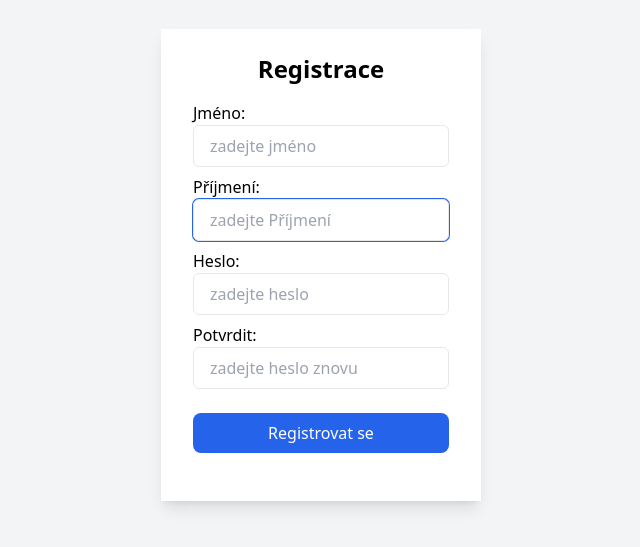
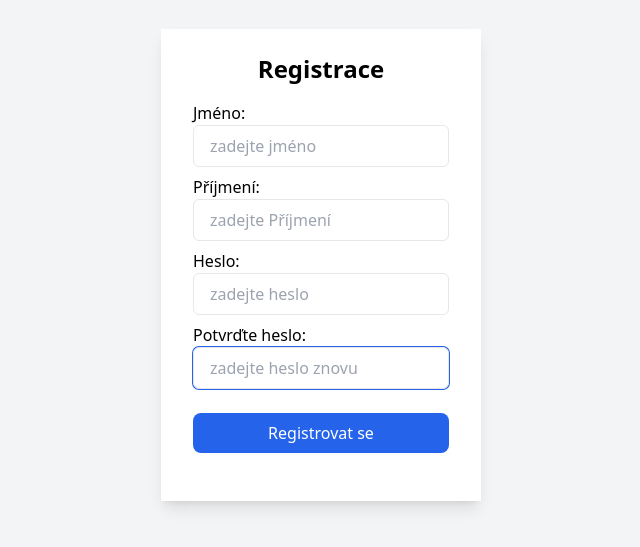
Before and after one commit to DDave98/VUT-FIT-BP-FE, a React (Create React App) app: page /register in a window 1280 px wide. Shown: the part 135-682 px from the top of the page, without its empty margins (319-959 px from the left). Built offline with nearby package versions, Linux system fonts and the light colour scheme.

Commit message:
fix some bugs

```diff
--- a/src/Pages/auth/RegisterPage.jsx
+++ b/src/Pages/auth/RegisterPage.jsx
@@ -11,18 +11,6 @@ const RegistrationPage = () =>
 {
     const userRef = useRef();
     const errRef = useRef();
-
-    const [name, setName] = useState('');
-    const [validName, setValidName] = useState(false);
-    const [userFocus, setUserFocus] = useState(false);
-
-    const [surname, setSurname] = useState('');
-    const [validSurname, setValidSurname] = useState(false);
-    const [surnameFocus, setSurnameFocus] = useState(false);
-
-    const [email, setEmail] = useState('');
-    const [validEmail, setValidEmail] = useState(false);
-    const [emailFocus, setEmailFocus] = useState(false);
 
     const [pwd, setPwd] = useState('');
     const [validPwd, setValidPwd] = useState(false);
@@ -44,30 +32,7 @@ const RegistrationPage = () =>
     useEffect(() =>
     {
         setErrMsg('');
-    }, [surname, name, pwd, pwd, email])
-
-    useEffect(() =>
-    {
-        const result = nameRegex.test(name);
-        console.log("inputName,", name, result);
-        setValidName(result);
-    }, [name])
-
-    useEffect(() =>
-    {
-        const result = nameRegex.test(surname);
-        console.log(result);
-        console.log(surname);
-        setValidSurname(result);
-    }, [surname])
-
-    useEffect(() =>
-    {
-        const result = nameRegex.test(email);
-        console.log(result);
-        console.log(email);
-        setValidEmail(result);
-    }, [email])
+    }, [pwd, pwd])
 
     useEffect(() =>
     {
@@ -83,9 +48,6 @@ const RegistrationPage = () =>
     const divStyleClass = "flex flex-col items-baseline justify-between mt-2 max-w-lg";
     const inputStyleClass = "w-full px-4 py-2 border rounded-md focus:outline-none focus:ring-1 focus:ring-blue-600";
     const buttonStyleClass = "px-6 py-2 mt-4 text-white bg-blue-600 rounded-lg hover:bg-blue-900 w-full";
-    const instructionsStyleClass = "mt-4 bg-black block text-white p-2 rounded-md";
-    const iconStyleClass = "inline-block ml-3 text-green-600";
-    const icon2StyleClass = "inline-block ml-3 text-red-600";
 
     const instr = "příjmení by mělo být minimálně 4 znaky dlouhé, mělo by začínat písmenem. Písmena, číslice, podtržítka, pomlčky jsou povolené.";
 
@@ -119,26 +81,26 @@ const RegistrationPage = () =>
                         instruction={instr}
                         userRef={userRef}
                     />
-                    <div className={divStyleClass}>
-                        <Form.Label htmlFor="registerInputPaswd" className='block mr-5'>Heslo:</Form.Label>
-                        <Form.Control
-                            type="password"
-                            id="registerInputPaswd"
+                    <FormInput
+                        InputType='password'
                         placeholder='zadejte heslo'
-                            className={inputStyleClass}
-                            required
+                        htmlFor='registrationFormPwd1'
+                        inputName='Heslo:'
+                        divStyleClass={divStyleClass}
+                        regex={passwordRegex}
+                        instruction={instr}
+                        userRef={userRef}
                     />
-                    </div>
-                    <div className={divStyleClass}>
-                        <Form.Label htmlFor="registerInputPaswd2" className='block mr-5'>Potvrdit:</Form.Label>
-                        <Form.Control
-                            type="password"
-                            id="registerInputPaswd2"
+                    <FormInput
+                        InputType='password'
                         placeholder='zadejte heslo znovu'
-                            className={inputStyleClass}
-                            required
+                        htmlFor='registrationFormPwd2'
+                        inputName='Potvrďte heslo:'
+                        divStyleClass={divStyleClass}
+                        regex={passwordRegex}
+                        instruction={instr}
+                        userRef={userRef}
                     />
-                    </div>
                     <div className="flex items-baseline justify-between mb-6 mt-2">
                         <button className={buttonStyleClass}>Registrovat se</button>
                     </div>
```
Also changed, not shown: src/Components/FormPwdInputs.jsx (added). Lines whose indentation alone changed are shown as unchanged.
